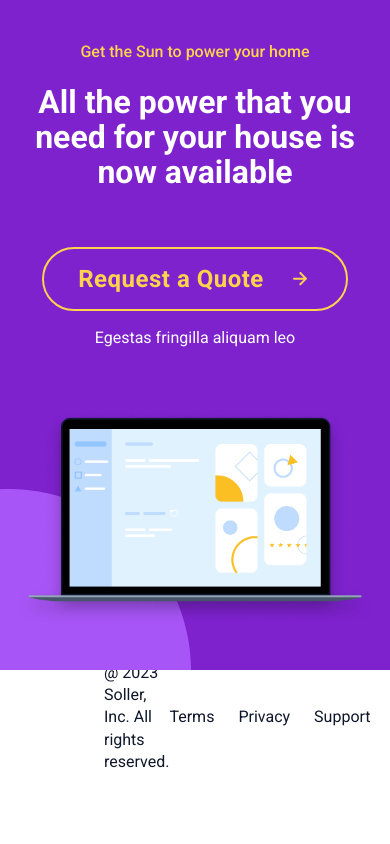
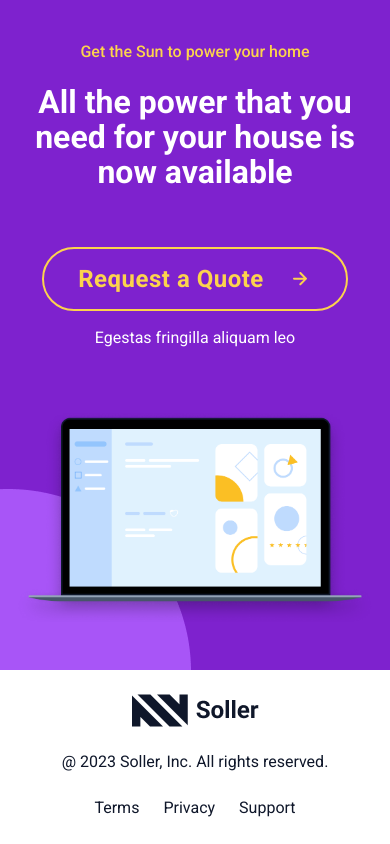
Before and after one commit to Breno-Mateus/buzzvel-test, a React (Vite) app: page / in a window 390 px wide. Shown: the part 5861-6705 px from the top of the page. Before the commit the page ends 6635 px from the top, so only its background shows below. Built offline with nearby package versions, Linux system fonts and the light colour scheme.

Commit message:
feat: add footer-mobile-first

```diff
--- a/src/components/footer/index.tsx
+++ b/src/components/footer/index.tsx
@@ -2,8 +2,9 @@ import Logo from "../../assets/Logo Container.png"
 
 const Footer = () => {
     return (
-        <footer className="h-[95px] px-20 py-[31.5px] flex items-center justify-between text-textColor">
-            <div className="flex items-center gap-6">
+        <footer className="px-4 py-6 flex flex-col items-center text-textColor gap-6">
+
+            <div className="flex flex-col items-center gap-6">
                 <div>
                     <img src={Logo} />
                 </div>
```
